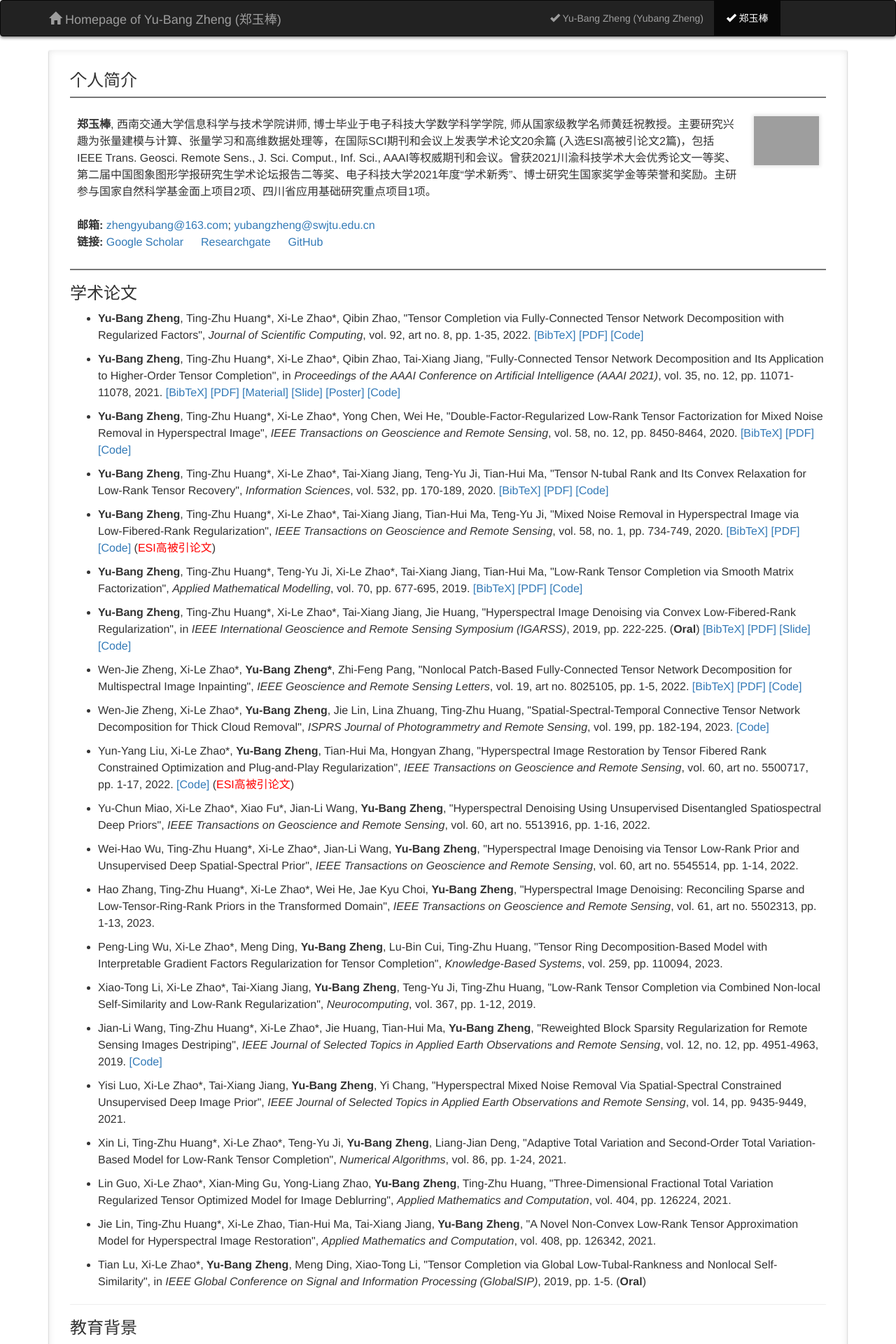
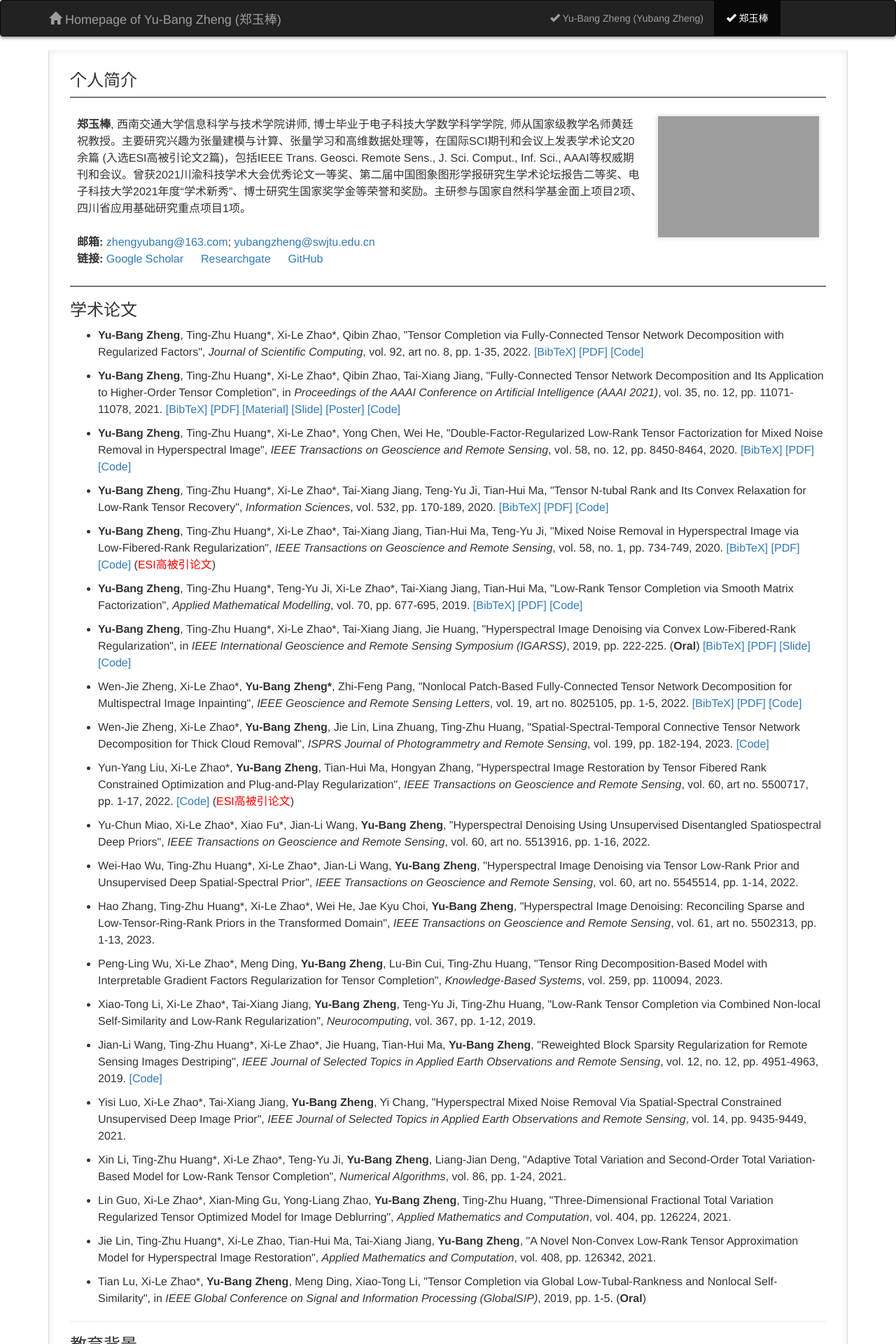
Before and after one commit to YuBangZheng/yubangzheng.github.io, a Jekyll site: the page built from pages/2_ybz_Chinese.md, in a window 1280 px wide. Shown: the top 1920 px of the page at 70% size. Built offline with Jekyll 4.4.1, drawn with Linux system fonts in a browser that asks for light colours; a script that is not in the unit is left out; comment, search, counter and statistics services are not loaded.

Commit message:
Update 2_ybz_Chinese.md

```diff
--- a/pages/2_ybz_Chinese.md
+++ b/pages/2_ybz_Chinese.md
@@ -50,7 +50,7 @@ function toggleBibtex(articleid) {
 
 ### 个人简介
 
-| <br>**郑玉棒**, 西南交通大学信息科学与技术学院讲师, 博士毕业于电子科技大学数学科学学院, 师从国家级教学名师黄廷祝教授。主要研究兴趣为张量建模与计算、张量学习和高维数据处理等，在国际SCI期刊和会议上发表学术论文20余篇 (入选ESI高被引论文2篇)，包括IEEE Trans. Geosci. Remote Sens., J. Sci. Comput., Inf. Sci., AAAI等权威期刊和会议。曾获2021川渝科技学术大会优秀论文一等奖、第二届中国图象图形学报研究生学术论坛报告二等奖、电子科技大学2021年度“学术新秀”、博士研究生国家奖学金等荣誉和奖励。主研参与国家自然科学基金面上项目2项、四川省应用基础研究重点项目1项。<br> <br> **邮箱:** <zhengyubang@163.com>; <yubangzheng@swjtu.edu.cn>  <br> **链接:** [Google Scholar](https://scholar.google.com/citations?hl=en&user=3KH22NkAAAAJ)  &emsp; [Researchgate](https://www.researchgate.net/profile/Yu_Bang_Zheng)  &emsp; [GitHub](https://github.com/YuBangZheng/) <br><br>| &emsp;<img src="https://yubangzheng.github.io/images/yubangzhenghome.jpg" width="400"> &emsp; |
+| <br>**郑玉棒**, 西南交通大学信息科学与技术学院讲师, 博士毕业于电子科技大学数学科学学院, 师从国家级教学名师黄廷祝教授。主要研究兴趣为张量建模与计算、张量学习和高维数据处理等，在国际SCI期刊和会议上发表学术论文20余篇 (入选ESI高被引论文2篇)，包括IEEE Trans. Geosci. Remote Sens., J. Sci. Comput., Inf. Sci., AAAI等权威期刊和会议。曾获2021川渝科技学术大会优秀论文一等奖、第二届中国图象图形学报研究生学术论坛报告二等奖、电子科技大学2021年度“学术新秀”、博士研究生国家奖学金等荣誉和奖励。主研参与国家自然科学基金面上项目2项、四川省应用基础研究重点项目1项。<br> <br> **邮箱:** <zhengyubang@163.com>; <yubangzheng@swjtu.edu.cn>  <br> **链接:** [Google Scholar](https://scholar.google.com/citations?hl=en&user=3KH22NkAAAAJ)  &emsp; [Researchgate](https://www.researchgate.net/profile/Yu_Bang_Zheng)  &emsp; [GitHub](https://github.com/YuBangZheng/) <br><br>| &emsp;<img src="https://yubangzheng.github.io/images/yubangzhengshamo.jpg" width="1400"> &emsp; |
 
 
 ### 学术论文
```
